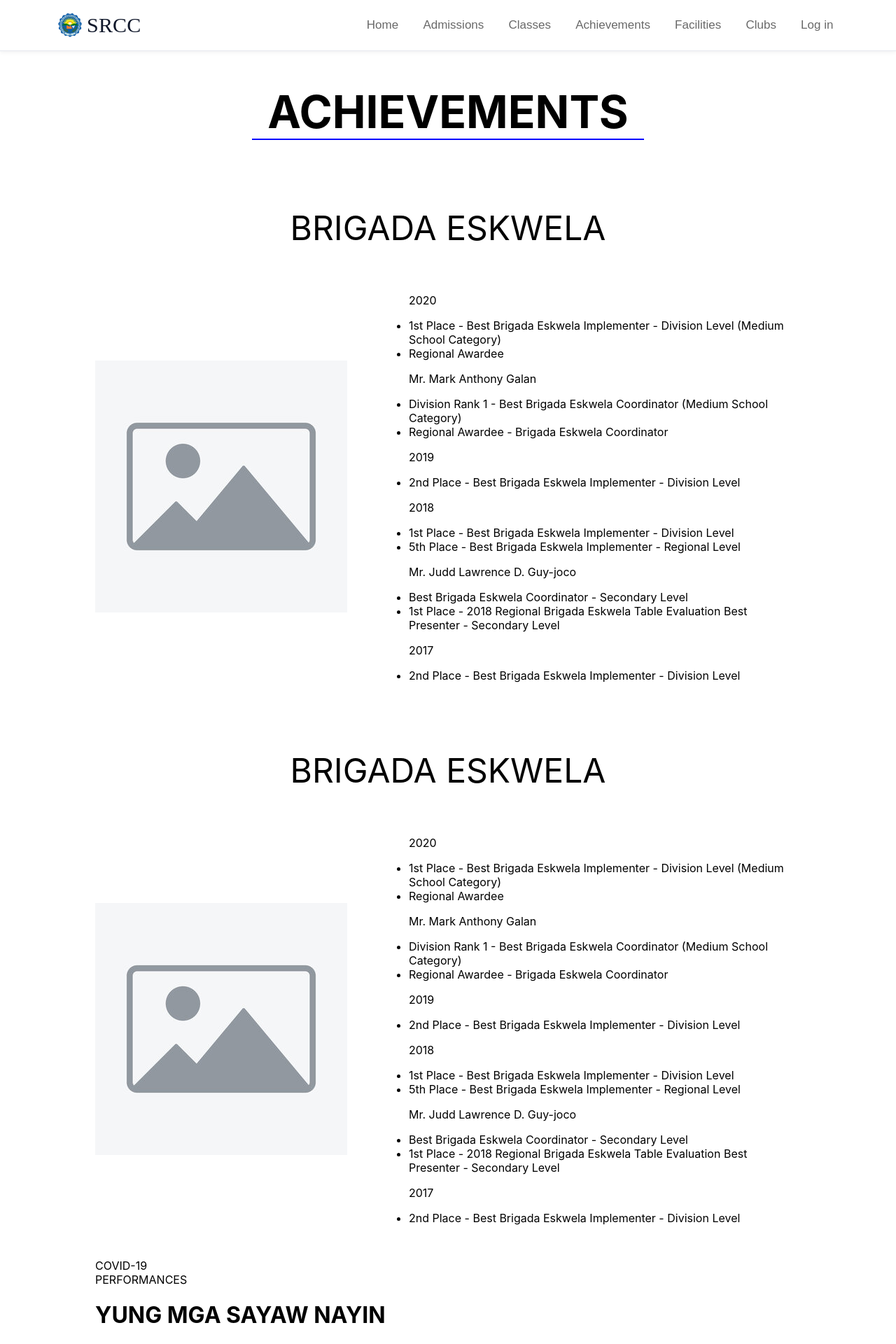
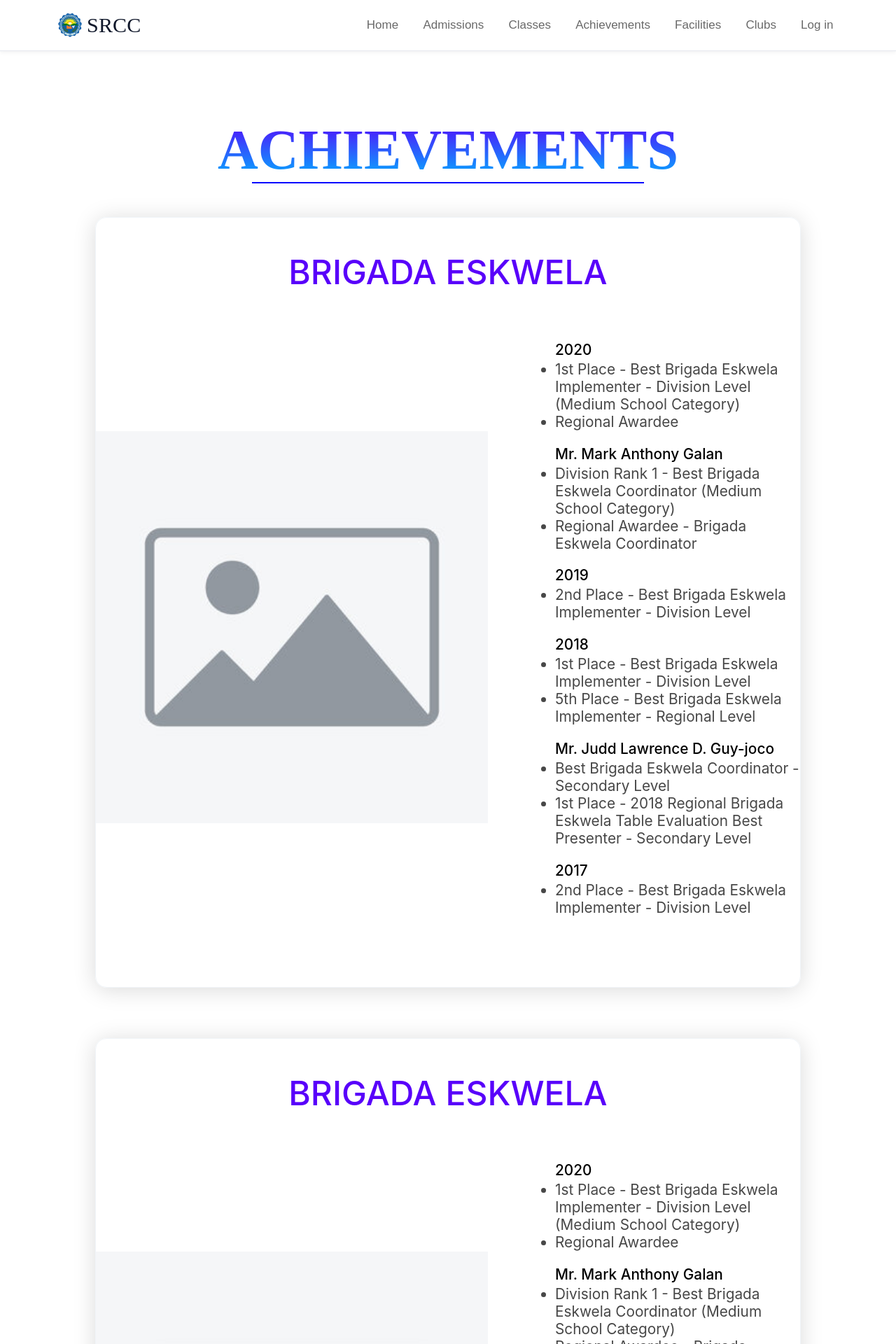
Before and after one commit to Sebastian-Maligaya/School-Project, a React (Vite) app: page /achievements in a window 1280 px wide. Shown: the top 1920 px of the page at 70% size. Built offline with nearby package versions, Linux system fonts and the light colour scheme.

Commit message:
ACHIEVEMENT FINISHED

```diff
--- a/src/Achievement/Achievement.css
+++ b/src/Achievement/Achievement.css
@@ -10,12 +10,18 @@
     font-size: 2rem;
     display: flex;
     justify-content: center;
-    padding-top: 3rem;
+    padding-top: 6rem;
     padding-bottom: 0rem;
 }
 
 .achievement{
     margin: 0rem;
+       background-image: linear-gradient(to bottom, #5800fa, #00b8ff);
+        color: transparent;
+        background-size: contain;
+        background-clip: text;
+        font-family: 'Times New Roman', Times, serif;
+        font-size: 5rem;
 }
 
 .div-line-achievement{
@@ -39,26 +45,165 @@
     display: flex;
     justify-content: center;
     margin: 3rem;
+    color: #5800fa;
+    font-size: 3rem;
+    font-weight: 500;
+}
 
-    font-size: 3rem;
+.achievement-Aboxes{
+    padding-bottom: 4.5rem;
+}
+
+.box-achievement-container{
+  border-radius: 16px;
+  box-shadow: 0px 3px 2rem rgba(0, 0, 0, 0.15);
+  border: 1px solid #f0f4f8;
+
+}
+
+.padding-purposes{
+    padding-bottom: 3.5rem;
+}
+
+.pandemic-page{
+  border-radius: 16px;
+  box-shadow: 0px 3px 2rem rgba(0, 0, 0, 0.15);
+  border: 1px solid #f0f4f8;
+  padding-bottom: 4rem;
+}
+
+.performance-page{
+  border-radius: 16px;
+  box-shadow: 0px 3px 2rem rgba(0, 0, 0, 0.15);
+  border: 1px solid #f0f4f8;
+  padding-bottom: 3rem;
 }
 
 .first-achievement-container{
-    padding-bottom: 2rem;
+    padding-bottom: 5rem;
+
 
     display: flex;
     align-items: center;
     justify-content: center;
     flex-direction: row-reverse;
-    gap: 3rem;
+    gap: 3.5rem;
+
+
 }
 
 .second-achievement-container{
-    padding-bottom: 2rem;
+    padding-bottom: 10rem;
+
 
     display: flex;
     align-items: center;
     justify-content: center;
     flex-direction: row-reverse;
-    gap: 3rem;
+    gap: 3.5rem;
 }
+
+.achievements-list-left{
+    font-size: 1.3rem;
+
+}
+
+.achievements-list-left p{
+    font-size: 1.3rem;
+    font-weight: 500;
+    margin-bottom: 3px;
+
+
+
+}
+
+.achievements-list-left li{
+     color: #474747;
+}
+
+.achievements-list-right img{
+   width: 35rem;
+   height: 35rem;
+}
+
+.achievements-page-pandemic-graduation-line{
+    display: flex;
+    justify-content: center;
+    align-items: center;
+
+}
+
+.line-achivement-padnemic{
+    background-image: linear-gradient(to bottom, #5800fa, #00b8ff);
+     background-size: contain;
+     width: 23rem;
+     height: 2px;
+}
+
+.achievements-page-pandemic-graduation-line p{
+   background-image: linear-gradient(to bottom, #5800fa, #00b8ff);
+        color: transparent;
+        background-size: contain;
+        background-clip: text;
+        font-size: 4rem;
+        font-family: 'Times New Roman', Times, serif;
+        padding-left: 1rem;
+        padding-right: 1rem;
+}
+
+.pandemic-image{
+    display: flex;
+    justify-content: center;
+    align-items: center;
+    flex-direction: column;
+}
+
+.pandemic-image img{
+    width:70rem;
+    height:35rem;
+}
+
+
+
+.achievements-page-performances-line{
+    display: flex;
+    align-items: center;
+    justify-content: center;
+    font-size: 3rem;
+}
+
+.achievements-page-performances-line p{
+   background-image: linear-gradient(to bottom, #5800fa, #00b8ff);
+        color: transparent;
+        background-size: contain;
+        background-clip: text;
+        font-size: 4rem;
+        font-family: 'Times New Roman', Times, serif;
+        padding-left: 10px;
+        padding-right: 10px;
+}
+
+.line-achivement-Performances{
+     background-image: linear-gradient(to bottom, #5800fa, #00b8ff);
+     background-size: contain;
+     width: 30rem;
+     height: 2px;
+}
+
+
+
+
+.Performancess{
+    display: flex;
+    align-items: center;
+    justify-content: center;
+    flex-direction: column;
+    gap: 2rem;
+    padding-bottom: 2rem;
+}
+
+.Performancess img{
+    width: 60rem;
+    height: 40rem;
+
+}
--- a/src/Achievement/Achievement.jsx
+++ b/src/Achievement/Achievement.jsx
@@ -18,6 +18,8 @@ export default function Achievements() {
                 <header></header>
             </div>
 
+            <div className='achievement-Aboxes'>
+                <div className='box-achievement-container'>
                     <div className="achievements-title">
                         <header>BRIGADA ESKWELA</header>
                     </div>
@@ -27,7 +29,7 @@ export default function Achievements() {
                     <div className='first-achievement-container'>
                         <div className="achievements-list-left">
                             <ul>
-                        <p>2020</p>
+                                <p className='first-p'>2020</p>
                                 <li>1st Place - Best Brigada Eskwela Implementer - Division Level (Medium School Category)</li>
                                 <li>Regional Awardee</li>
 
@@ -56,15 +58,17 @@ export default function Achievements() {
                             <img src={Placeholder}></img>
                         </div>
                     </div>
-
-
+                </div>
+            </div>
+            <div className='achievement-Aboxes'>
+                <div className='box-achievement-container'>
                     <div className="achievements-title">
                         <header>BRIGADA ESKWELA</header>
                     </div>
                     <div className='second-achievement-container'>
-                <div className="achievements-list">
+                        <div className="achievements-list-left">
                             <ul>
-                        <p>2020</p>
+                                <p className='first-p'>2020</p>
                                 <li>1st Place - Best Brigada Eskwela Implementer - Division Level (Medium School Category)</li>
                                 <li>Regional Awardee</li>
 
@@ -91,22 +95,46 @@ export default function Achievements() {
                             <img src={Placeholder}></img>
                         </div>
                     </div>
+                </div>
+            </div>
 
-            <div className="covid-19">
-                <header>COVID-19</header>
-
+            <div className='padding-purposes'>
+                <div className='pandemic-page'>
+                    <div className="achievements-page-pandemic-graduation-line">
+                        <span className='line-achivement-padnemic'></span>
+                        <p>PANDEMIC GRADUATION</p>
+                        <span className='line-achivement-padnemic'></span>
+                    </div>
+                    <div className='pandemic-image'>
+                        <img src={Placeholder}></img>
+                        <img src={Placeholder}></img>
+                    </div>
+                </div>
+            </div>
+            <div className='padding-purposes'>
+                <div className='performance-page'>
+                    <div className="achievements-page-performances-line">
+                        <span className='line-achivement-Performances'></span>
+                        <p>PERFORMANCES</p>
+                        <span className='line-achivement-Performances'></span>
                     </div>
 
                     <div right className="Performancess">
-                <header>PERFORMANCES</header>
                         <h1>YUNG MGA SAYAW NAYIN</h1>
+
+
+                        <img src={Placeholder}></img>
+
 
                     </div>
                     <div right className="Performancess">
                         <h1>YUNG MGA SAYAW NAYIN</h1>
 
+                        <img src={Placeholder}></img>
+
                     </div>
-
+                </div>
+            </div>
 
 
         </div>
--- a/src/Homepage/Homepage.css
+++ b/src/Homepage/Homepage.css
@@ -73,6 +73,8 @@
   font-size: 4rem; /* larger headline */
   line-height: 1.05;
   color: #ffffff;
+  padding-right: 10rem;
+  padding-left: 10rem;
 }
 .hp-sub{
   margin-top: 0.8rem;
@@ -161,10 +163,10 @@
   font-size: 1.5rem;
   display: flex;
   padding-top: 2rem;
-  padding: 10rem;
+  padding: 15rem;
   display: flex;
   gap: 3rem;
-  max-width: 119rem;
+  max-width: 200rem;
   max-height: 38rem;
 
   align-items: center;
@@ -215,10 +217,10 @@
   display: flex;
   flex-direction: row-reverse;
   padding-top: 2rem;
-  padding: 10rem;
+  padding: 15rem;
   display: flex;
   gap: 3rem;
-  max-width: 119rem;
+  max-width: 200rem;
   max-height: 38rem;
 
   align-items: center;
```
Lines whose indentation alone changed are shown as unchanged.
